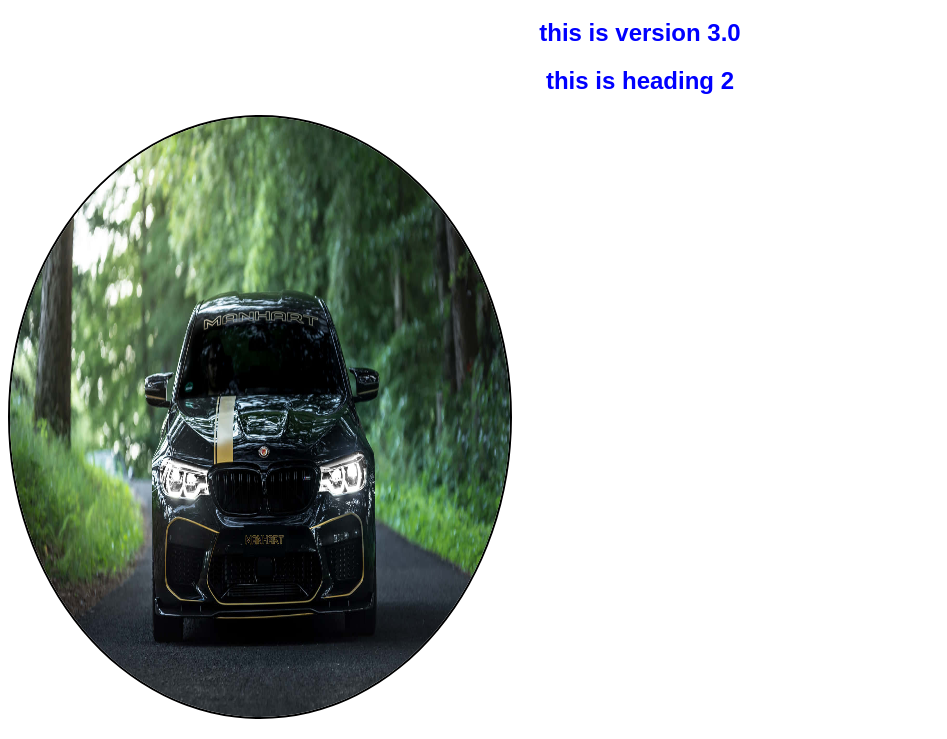
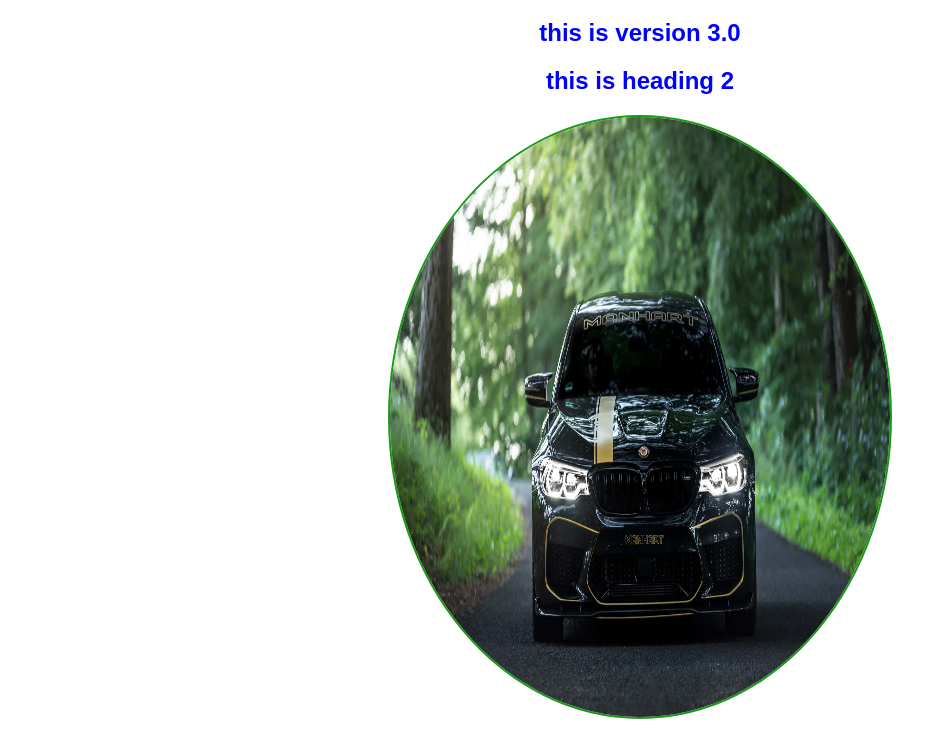
Before and after one commit to swapnilmane221-coder/myrepo, a plain HTML site: page index.html in a window 1280 px wide. Shown: the part 61-800 px from the top of the page, without its empty margins (0-947 px from the left). Drawn offline with Linux system fonts and the light colour scheme.

Commit message:
chaged color

```diff
--- a/style.css
+++ b/style.css
@@ -1,6 +1,10 @@
 img{
-    border: 2px solid black;
+    border: 2px solid rgb(24, 156, 21);
     border-radius: 50%;
+    align-items: center;
+    display: block;
+    margin-left: auto;
+    margin-right: auto;g
 }
 h2{
     color: blue;
```
